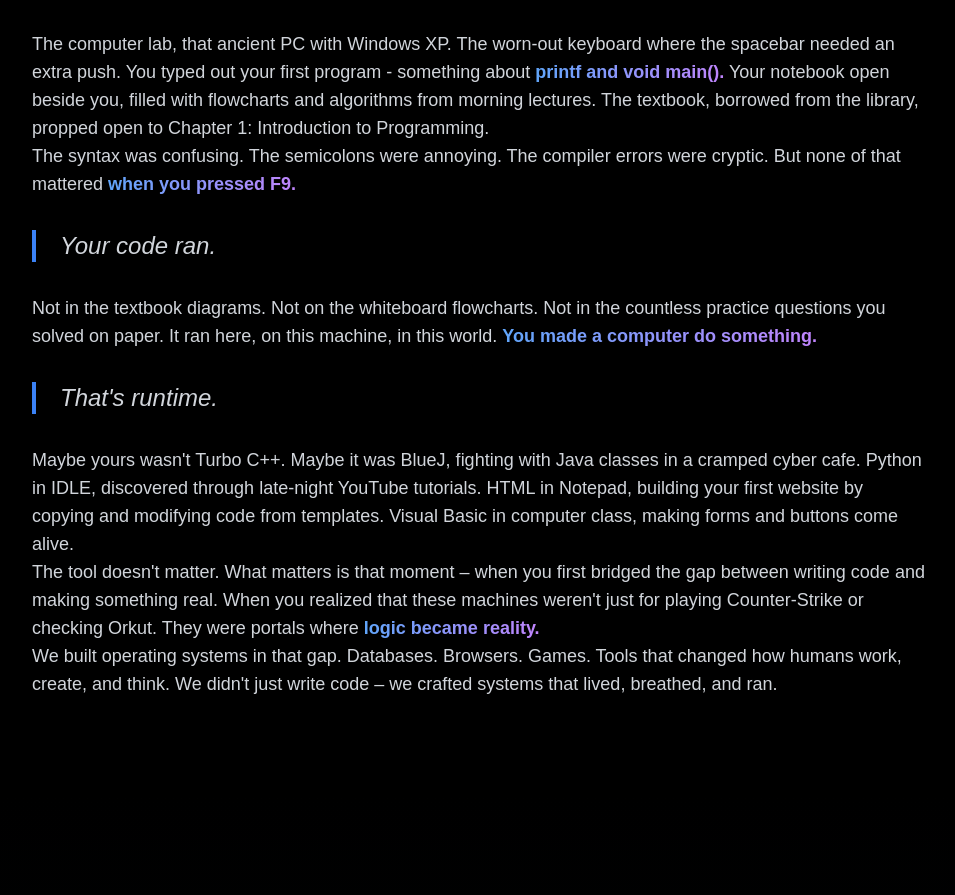
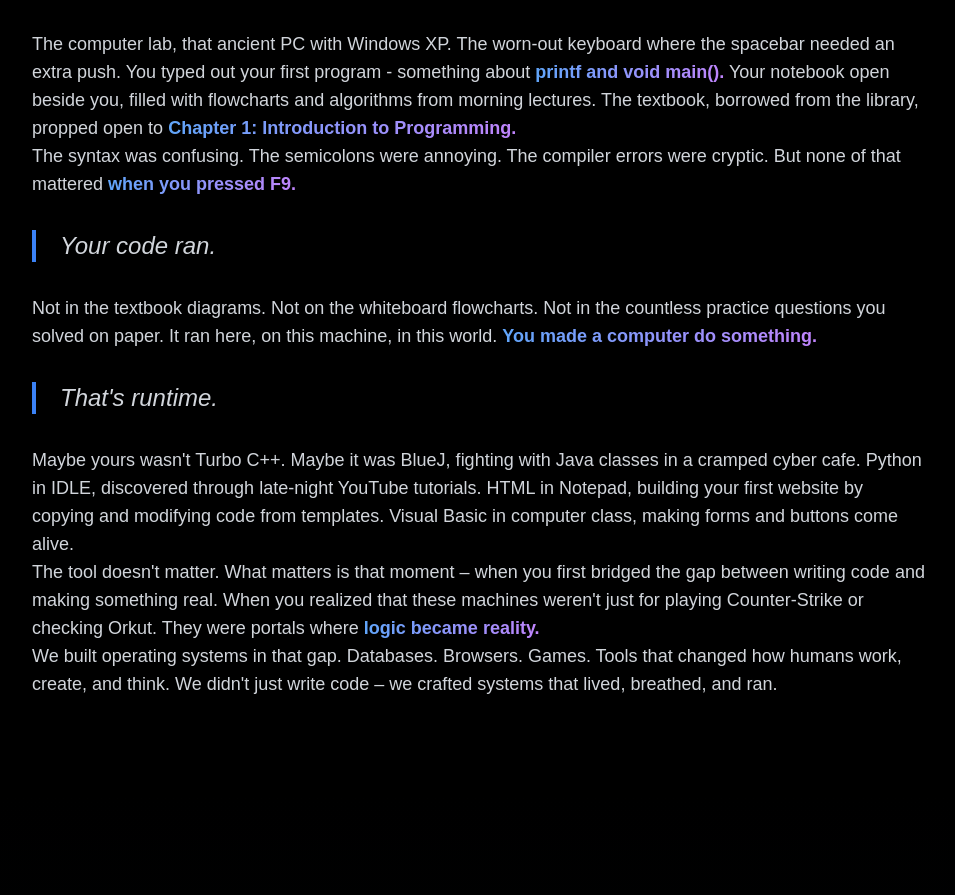
Before and after one commit to SouravInsights/runtime-works, a Next.js app: page /manifesto in a window 1280 px wide. Shown: the part 1220-2115 px from the top of the page, without its empty margins (160-1115 px from the left). Built offline with nearby package versions, Linux system fonts and the light colour scheme.

Commit message:
Update ManifestoPage.tsx

```diff
--- a/app/manifesto/ManifestoPage.tsx
+++ b/app/manifesto/ManifestoPage.tsx
@@ -253,7 +253,8 @@
                   <Highlight>printf and void main().</Highlight> Your notebook
                   open beside you, filled with flowcharts and algorithms from
                   morning lectures. The textbook, borrowed from the library,
-                  propped open to Chapter 1: Introduction to Programming.
+                  propped open to{" "}
+                  <Highlight>Chapter 1: Introduction to Programming.</Highlight>
                 </Text>
 
                 <Text>
```
